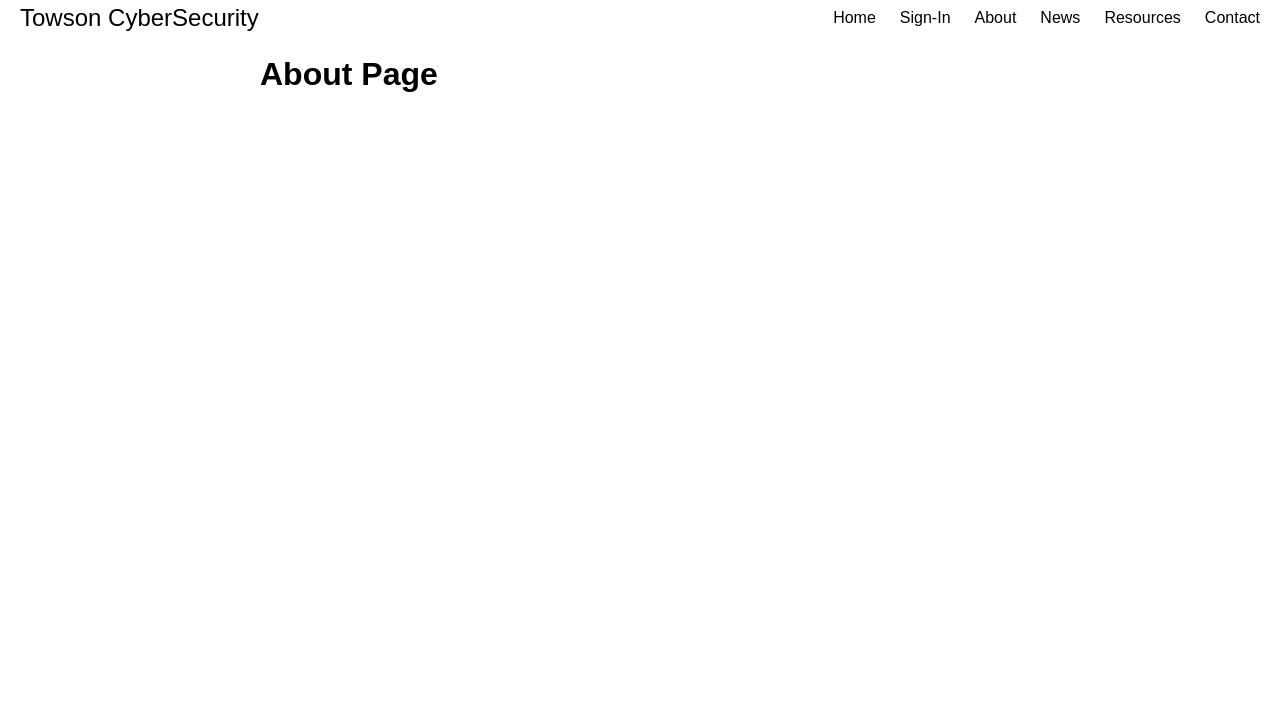
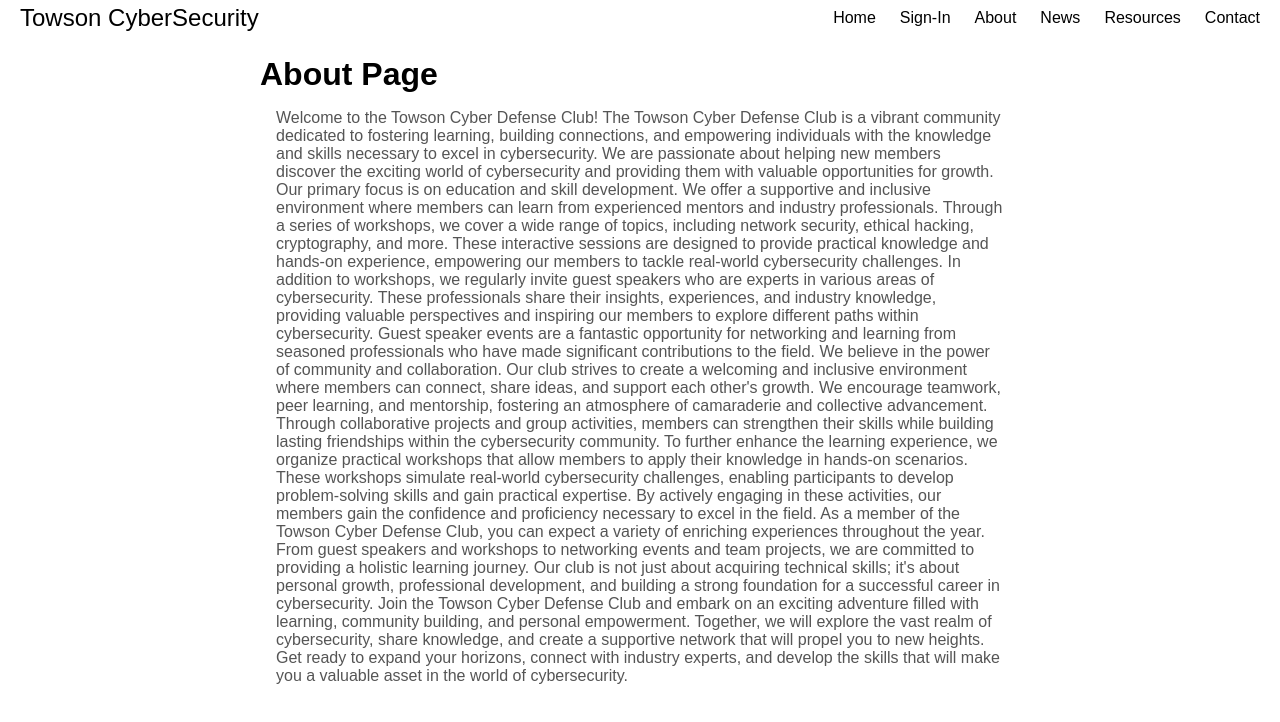
Before and after one commit to Lightmean03/TUCyberClubWebsite, a React (Create React App) app in the folder my-app/: page /about in a window 1280 px wide. Shown: the top 722 px of the page. Built offline with nearby package versions, Linux system fonts and the light colour scheme.

Commit message:
added content for about section

```diff
--- a/my-app/src/Components/About.js
+++ b/my-app/src/Components/About.js
@@ -6,7 +6,24 @@ export default function About(){
         <h1>
             About Page
         </h1>
+     <div>
+      <p>Welcome to the Towson Cyber Defense Club!
+
+        The Towson Cyber Defense Club is a vibrant community dedicated to fostering learning, building connections, and empowering individuals with the knowledge and skills necessary to excel in cybersecurity. We are passionate about helping new members discover the exciting world of cybersecurity and providing them with valuable opportunities for growth.
+
+        Our primary focus is on education and skill development. We offer a supportive and inclusive environment where members can learn from experienced mentors and industry professionals. Through a series of workshops, we cover a wide range of topics, including network security, ethical hacking, cryptography, and more. These interactive sessions are designed to provide practical knowledge and hands-on experience, empowering our members to tackle real-world cybersecurity challenges.
+
+        In addition to workshops, we regularly invite guest speakers who are experts in various areas of cybersecurity. These professionals share their insights, experiences, and industry knowledge, providing valuable perspectives and inspiring our members to explore different paths within cybersecurity. Guest speaker events are a fantastic opportunity for networking and learning from seasoned professionals who have made significant contributions to the field.
+
+        We believe in the power of community and collaboration. Our club strives to create a welcoming and inclusive environment where members can connect, share ideas, and support each other's growth. We encourage teamwork, peer learning, and mentorship, fostering an atmosphere of camaraderie and collective advancement. Through collaborative projects and group activities, members can strengthen their skills while building lasting friendships within the cybersecurity community.
+
+        To further enhance the learning experience, we organize practical workshops that allow members to apply their knowledge in hands-on scenarios. These workshops simulate real-world cybersecurity challenges, enabling participants to develop problem-solving skills and gain practical expertise. By actively engaging in these activities, our members gain the confidence and proficiency necessary to excel in the field.
+
+        As a member of the Towson Cyber Defense Club, you can expect a variety of enriching experiences throughout the year. From guest speakers and workshops to networking events and team projects, we are committed to providing a holistic learning journey. Our club is not just about acquiring technical skills; it's about personal growth, professional development, and building a strong foundation for a successful career in cybersecurity.
+
+        Join the Towson Cyber Defense Club and embark on an exciting adventure filled with learning, community building, and personal empowerment. Together, we will explore the vast realm of cybersecurity, share knowledge, and create a supportive network that will propel you to new heights. Get ready to expand your horizons, connect with industry experts, and develop the skills that will make you a valuable asset in the world of cybersecurity.
+      </p>
     </div>
-
-);
+  </div>
+ );
 }
```
